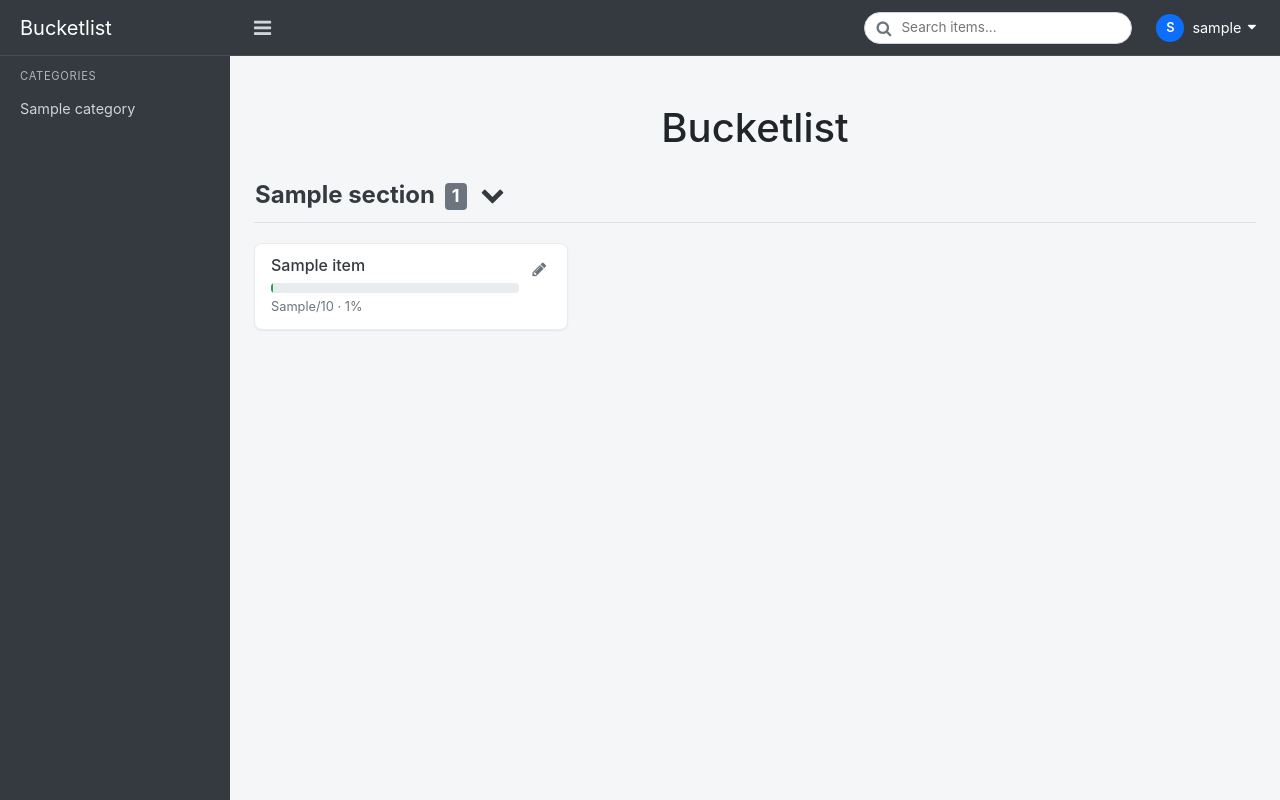
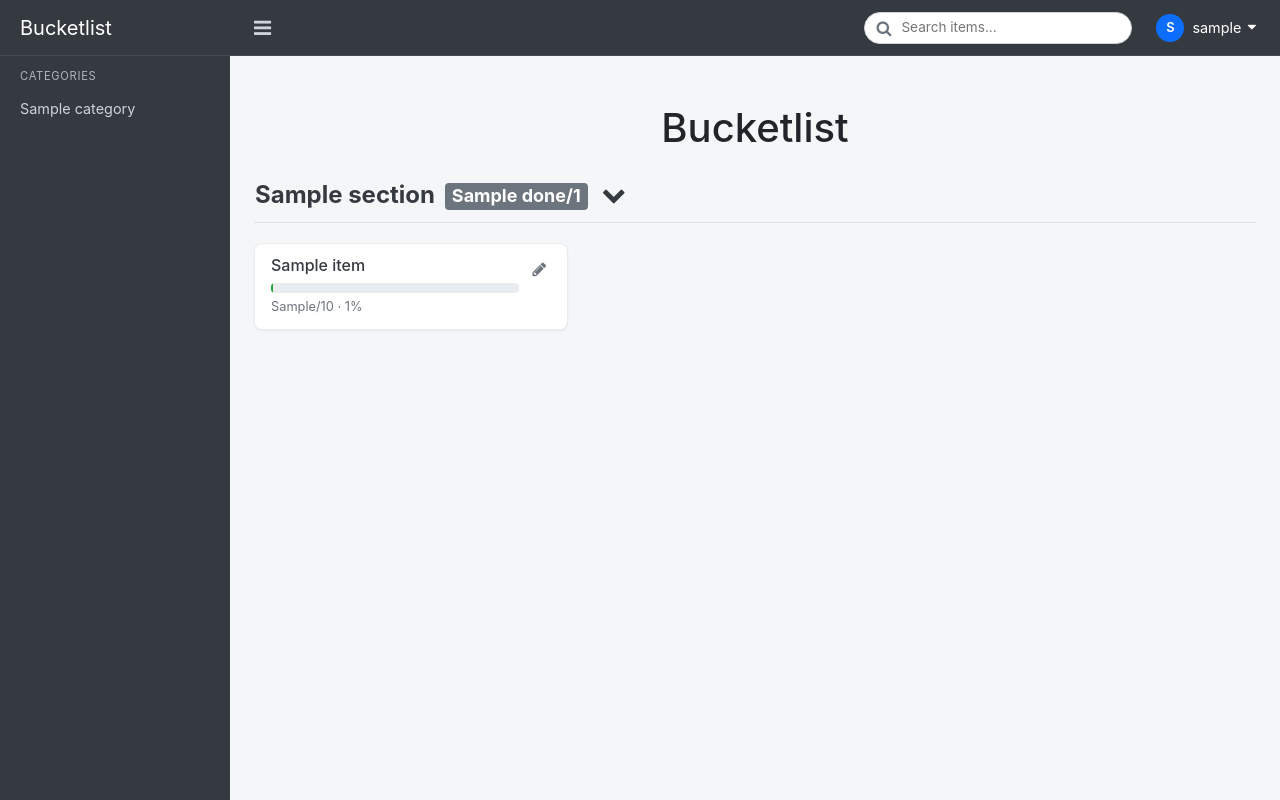
Before and after one commit to Kaaiman1214/Bucketlistr, a Flask app: template website/templates/home.html in a window 1280 px wide. Run offline with Flask 3, Linux system fonts and the light colour scheme; tables that the repository leaves empty hold one stand-in row (values such as "Sample post"); the template is opened without the code that fills it: values that come from a table or form of the project are taken from there, most other values are stand-ins (such as "Sample title", 1, 10 or a date in 2020); some libraries are stand-ins or nearby versions.

Commit message:
Changed completion notation on categories

```diff
--- a/website/templates/home.html
+++ b/website/templates/home.html
@@ -60,7 +60,7 @@
               data-toggle="collapse" data-target="#category-{{ section.key }}"
               aria-expanded="true" aria-controls="category-{{ section.key }}">
         {{ section.name }}
-        <span class="badge badge-secondary ml-1">{{ section.bucket_items|length }}</span>
+        <span class="badge badge-secondary ml-1">{{ section.done }}/{{ section.bucket_items|length }}</span>
         <i class="fa fa-chevron-down ml-2" aria-hidden="true"></i>
       </button>
     </h4>
--- a/website/views.py
+++ b/website/views.py
@@ -64,12 +64,14 @@ def build_sections(items):
                 'key': str(category.id),
                 'name': category.name,
                 'bucket_items': sorted(grouped[category.id], key=item_sort_key),
+                'done': sum(1 for item in grouped[category.id] if item.completed),
             })
     if None in grouped:
         sections.append({
             'key': 'none',
             'name': 'Uncategorized',
             'bucket_items': sorted(grouped[None], key=item_sort_key),
+            'done': sum(1 for item in grouped[None] if item.completed),
         })
     return sections
 
```
Also changed, not shown: 2 other files.
